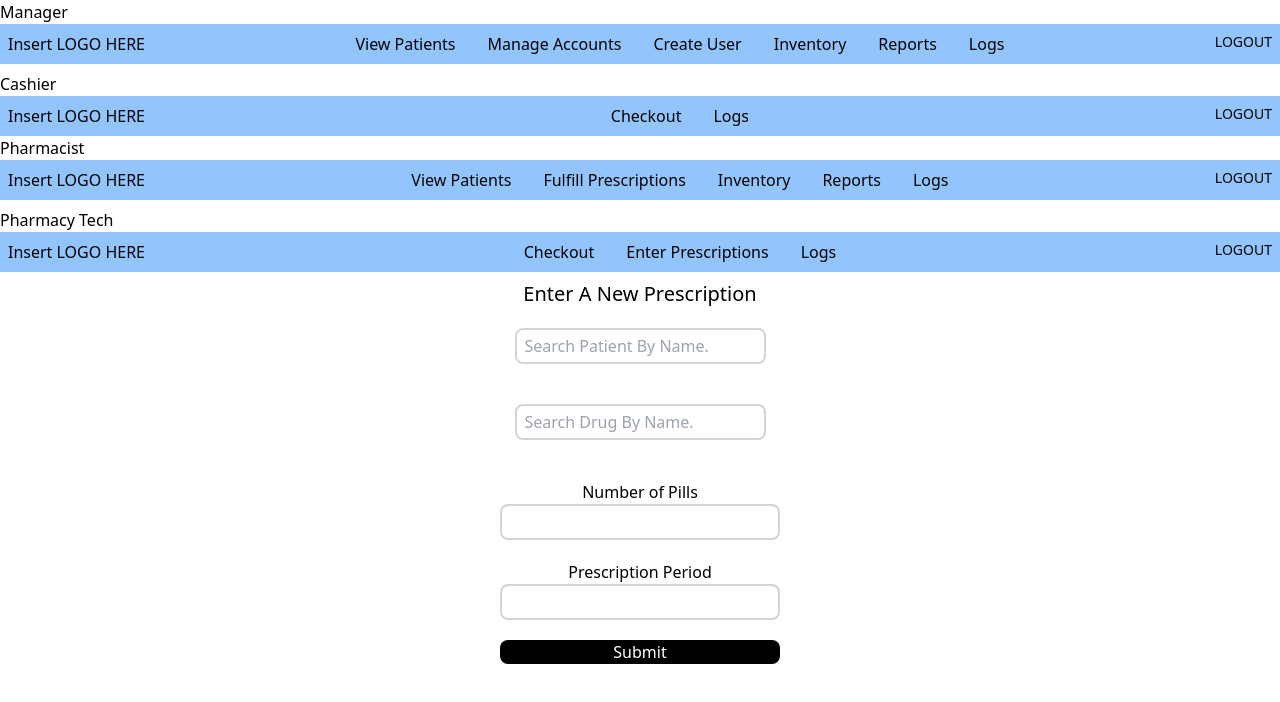
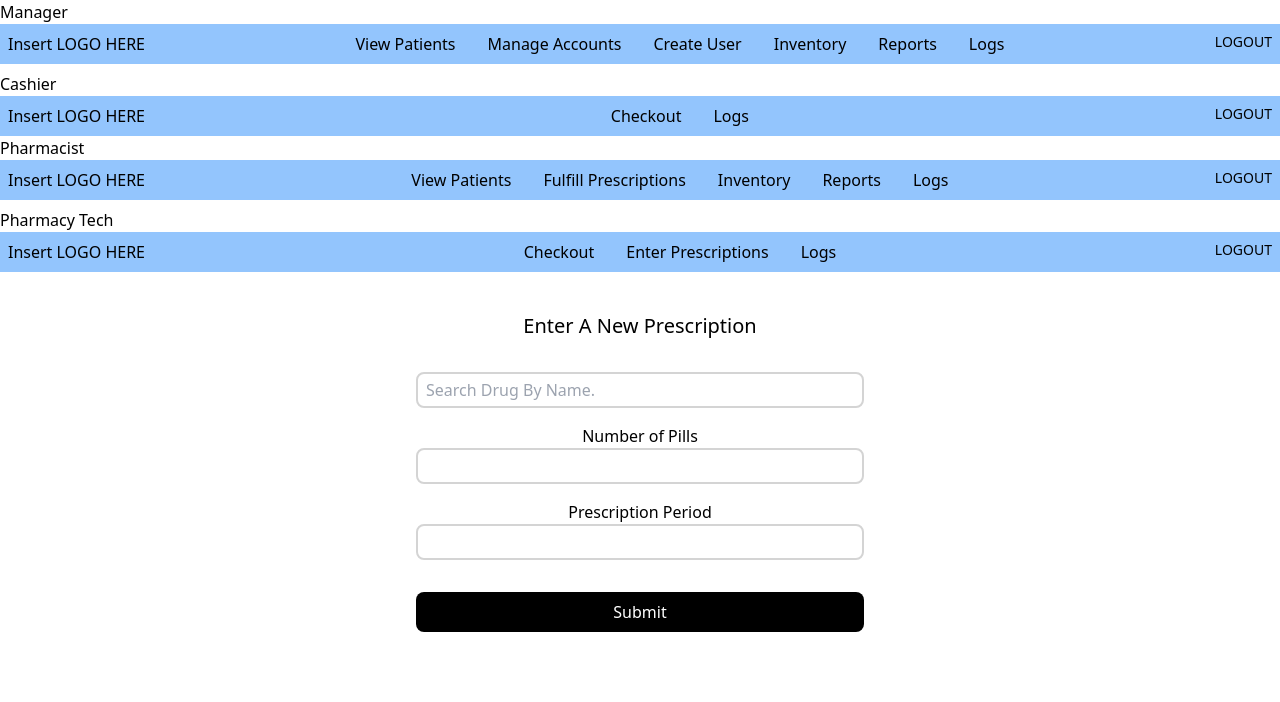
Before and after one commit to austinmedina/PharmacyManagementSystem, a SvelteKit app: page /prescriptionPage in a window 1280 px wide. Shown: the top 702 px of the page. Built offline with nearby package versions, Linux system fonts and the light colour scheme.

Commit message:
Working on adding the people search to components

```diff
--- /dev/null
+++ b/src/lib/components/peopleSearch.svelte
@@ -0,0 +1,52 @@
+<script>
+    import { onMount } from "svelte";
+    let people = [];
+    let patientDropdownVisible = false;
+    let personInputValue = "";
+    let personInputElement;
+
+    // Event handler for clicks outside of the input/dropdown
+    const handleClickOutside = (event) => {
+    if (patientDropdownVisible && !personInputElement.contains(event.target)) {
+      patientDropdownVisible = false;
+    }
+  };
+
+    // Attach and detach the click listener for the document
+    onMount(() => {
+      document.addEventListener("click", handleClickOutside);
+      return () => document.removeEventListener("click", handleClickOutside);
+    });
+
+
+</script>
+
+
+<div id="personInput" class="w-full">
+    <input
+      type="text"
+      class="w-full border-2 border-neutral-300 rounded-lg px-2 py-1"
+      placeholder="Search Patient By Name."
+      autocomplete="off"
+      id="peopleInput"
+      bind:value={personInputValue}
+      on:input={peopleSearch}
+      bind:this={personInputElement}
+      on:focus={() => {
+        patientDropdownVisible = true;
+        drugDropdownVisible = false;
+      }}
+    />
+    {#if patientDropdownVisible && people.length > 0}
+      <div class="dropdown visible mt-2">
+        {#each people as person}
+          <span hidden>{person.id}</span>
+          <button class="w-full border-2 border-neutral-300 rounded-lg px-2 py-1 mb-1" on:click={() => personInputValue = person.name}>{person.name}</button>
+        {/each}
+      </div>
+    {:else if patientDropdownVisible}
+      <div class="dropdown visible mt-2">
+        <p class="border-2 border-neutral-300 rounded-lg px-2 py-1">No results found</p>
+      </div>
+    {/if}
+</div>
--- a/src/routes/prescriptionPage/+page.svelte
+++ b/src/routes/prescriptionPage/+page.svelte
@@ -1,13 +1,14 @@
 <script>
     import { onMount } from "svelte";
+    import PeopleSearch from "$lib/components/peopleSearch.svelte";
 
-    let patientDropdownVisible = false;
+
     let drugDropdownVisible = false;
-    let personInputValue = "";
+
     let drugInputValue = "";
-    let personInputElement;
+
     let drugInputElement;
-    let people = [];
+
     let drugs = [];
 
     // Event handler for clicks outside of the input/dropdown
@@ -26,91 +27,70 @@
       return () => document.removeEventListener("click", handleClickOutside);
     });
 
+
+
     const peopleSearch = () => {
+      people = [];
+      people.push({'name':'Edward', 'id':'1'})
       // Function call to the database that returns a list of people names and their ids that will be hidden
     }
 
     const drugSearch = () => {
+      drugs = [];
       drugs.push({'name':'Advil', 'id':'1'}) // Function call to the database that returns a list of drug names and their ids that will be hidden
     }
   </script>
 
-  <main>
-    <div class="mx-auto text-center flex-col gap-4 w-3/12">
-      <h1 class="text-xl">Enter A New Prescription</h1>
+  <main class="flex justify-center mt-10">
+    <div class="w-full max-w-md text-center flex flex-col gap-4">
+      <h1 class="text-xl mb-4">Enter A New Prescription</h1>
 
-      <form method="POST">
-        <div id="personInput">
+      <form method="POST" class="flex flex-col items-center gap-4">
+
+
+        <div id="drugTypeInput" class="w-full">
           <input
             type="text"
-                class="border-2 border-neutral-300 rounded-lg px-2 py-1 m-5"
-                placeholder="Search Patient By Name."
-                autocomplete="off"
-                id="peopleInput"
-                bind:value={personInputValue}
-                on:input={peopleSearch}
-                bind:this={personInputElement}
-                on:click={() => {
-                patientDropdownVisible = !patientDropdownVisible;
-                drugDropdownVisible = false;
-                }}
-            />
-            {#if patientDropdownVisible && people.size > 0}
-                <div class="dropdown visible">
-                    {#each people as person}
-                        <span hidden>{person.id}</span>
-                        <button class="border-2 border-neutral-300 rounded-lg px-2 py-1" on:click={() => personInputValue = person.name}>{person.name}</button>
-                    {/each}
-                </div>
-            {:else if patientDropdownVisible}
-                <div class="dropdown visible">
-                <p class="border-2 border-neutral-300 rounded-lg px-2 py-1">No results found</p>
-                </div>
-            {/if}
-        </div>
-
-        <div id="drugTypeInput">
-            <input
-                type="text"
-                class="border-2 border-neutral-300 rounded-lg px-2 py-1 m-5"
+            class="w-full border-2 border-neutral-300 rounded-lg px-2 py-1"
             placeholder="Search Drug By Name."
             autocomplete="off"
             id="drugInput"
             bind:value={drugInputValue}
             on:input={drugSearch}
             bind:this={drugInputElement}
-                on:click={() => {
-                drugDropdownVisible = !drugDropdownVisible;
+            on:focus={() => {
+              drugDropdownVisible = true;
               patientDropdownVisible = false;
             }}
           />
           {#if drugDropdownVisible && drugs.length > 0}
-                <div class="dropdown visible">
+            <div class="dropdown visible mt-2">
               {#each drugs as drug}
                 <span hidden>{drug.id}</span>
-                      <button class="border-2 border-neutral-300 rounded-lg px-2 py-1" on:click={() => drugInputValue = drug.name}>{drug.name}</button>
+                <button class="w-full border-2 border-neutral-300 rounded-lg px-2 py-1 mb-1" on:click={() => drugInputValue = drug.name}>{drug.name}</button>
               {/each}
             </div>
           {:else if drugDropdownVisible}
-                <div class="dropdown visible">
+            <div class="dropdown visible mt-2">
               <p class="border-2 border-neutral-300 rounded-lg px-2 py-1">No results found</p>
             </div>
           {/if}
         </div>
 
-        <div class='flex flex-col m-5'>
+        <div class="w-full">
+          <div class='flex flex-col mb-4'>
             <label for='numPills'>Number of Pills</label>
             <input class="border-2 border-neutral-300 rounded-lg px-2 py-1" id="numPills" autocomplete="off" />
           </div>
-        <div class='flex flex-col m-5'>
+          <div class='flex flex-col mb-4'>
             <label for='oftenPills'>Prescription Period</label>
             <input class="border-2 border-neutral-300 rounded-lg px-2 py-1" id="oftenPills" autocomplete="off" />
           </div>
-
-        <div class='flex flex-col m-5'>
-          <button class='bg-black text-white rounded-lg' type='submit'>Submit</button>
         </div>
 
+        <div class='w-full'>
+          <button class='w-full bg-black text-white rounded-lg px-4 py-2' type='submit'>Submit</button>
+        </div>
       </form>
     </div>
   </main>
```
Lines whose indentation alone changed are shown as unchanged.
